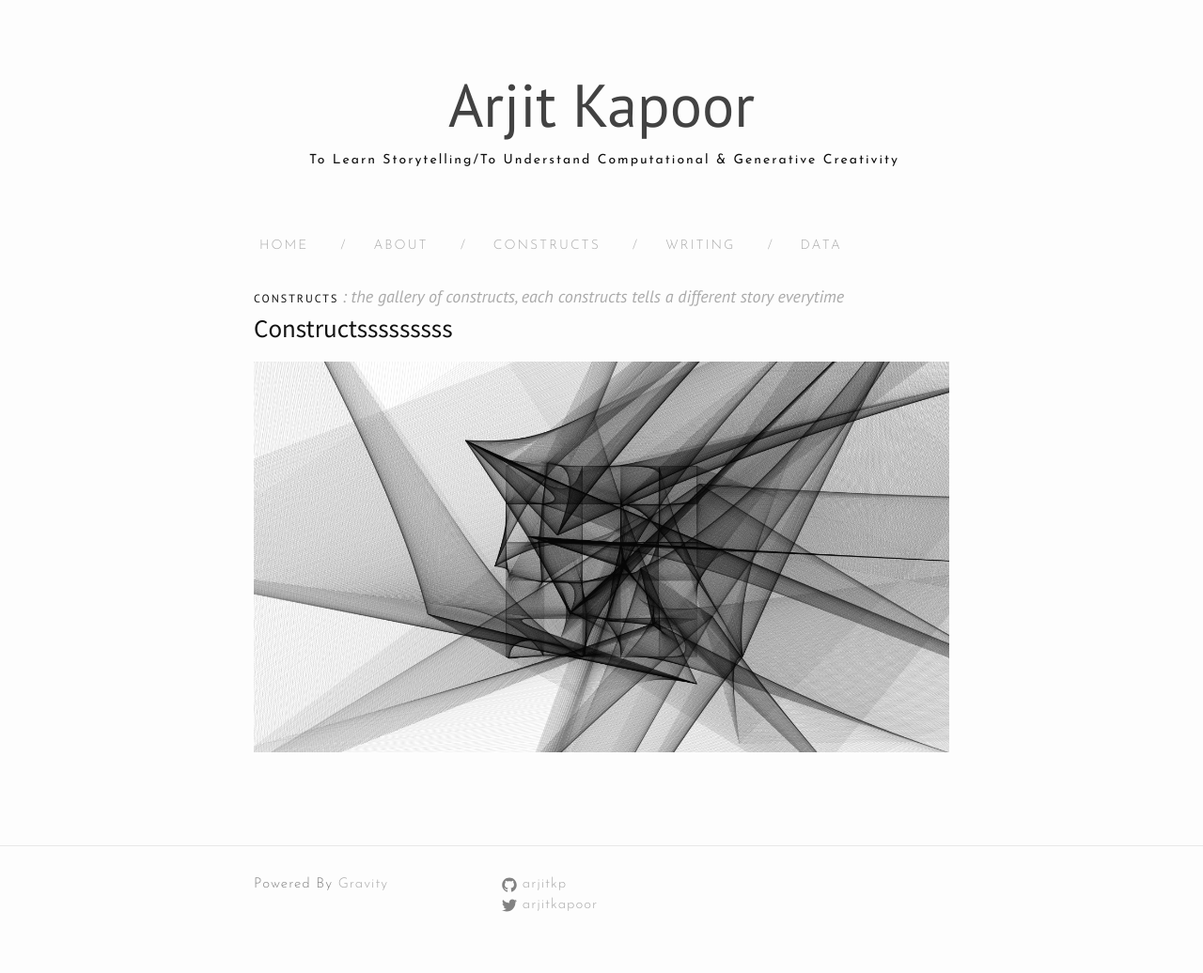
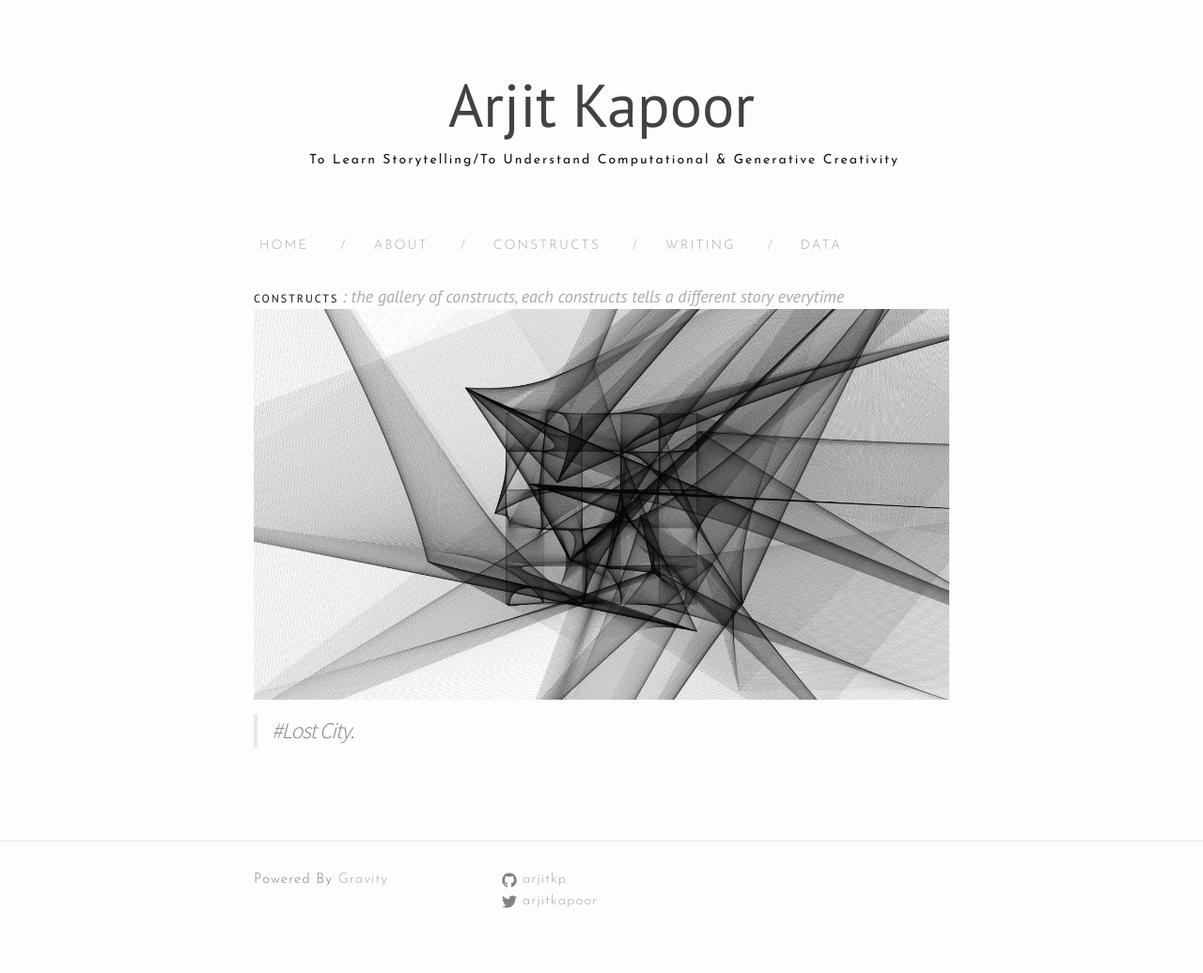
Before and after one commit to manuelvarzen/arjitkp.github.io, a Jekyll site: the page built from b_Constructs.md, in a window 1280 px wide. Shown: the whole page at 94% size. Built offline with Jekyll 4.4.1, drawn with Linux system fonts in a browser that asks for light colours; nearby versions of some CDN libraries.

```diff
--- a/b_Constructs.md
+++ b/b_Constructs.md
@@ -7,7 +7,8 @@ tagline : ": The gallery of constructs, each constructs tells a different story
 ---
 
 
-# Constructsssssssss
+
 
 
 ![]({{"/images/constructs/lattice.png"|absolute_url}})
+> #Lost City.
```
